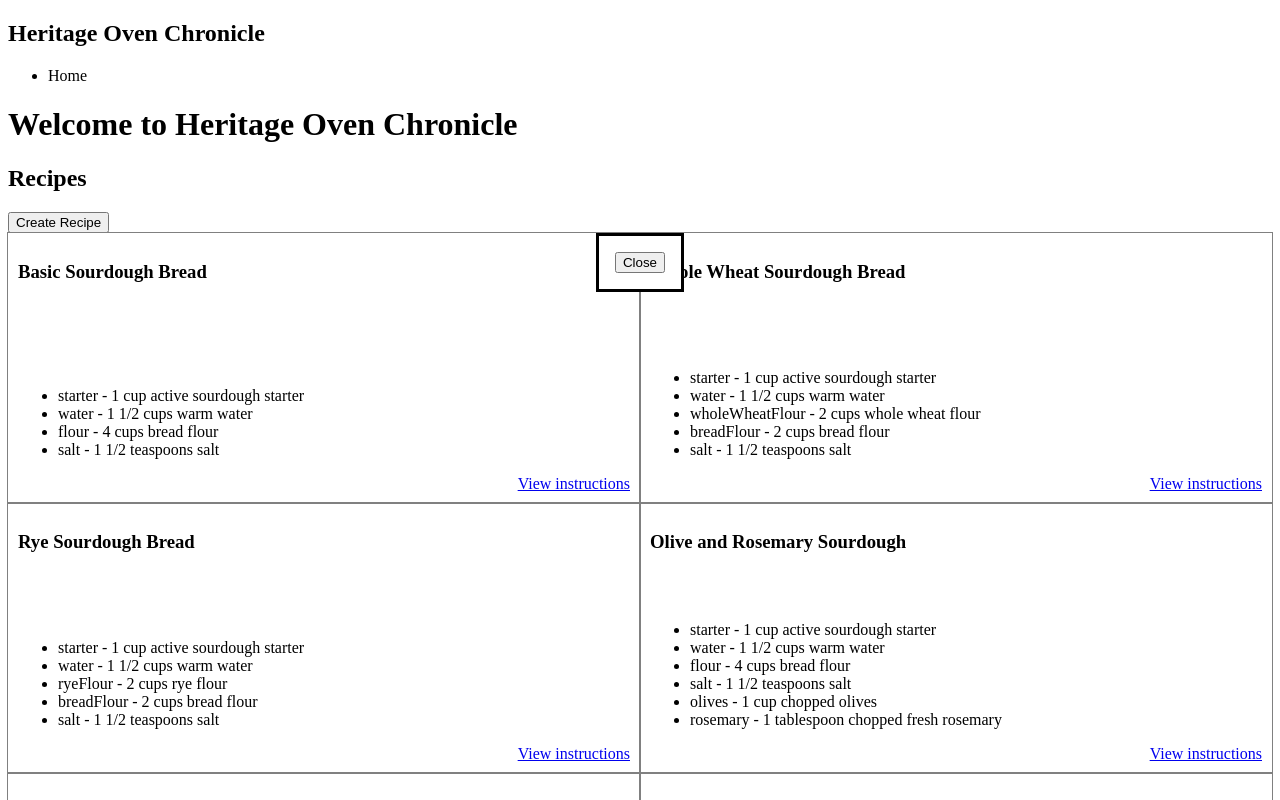
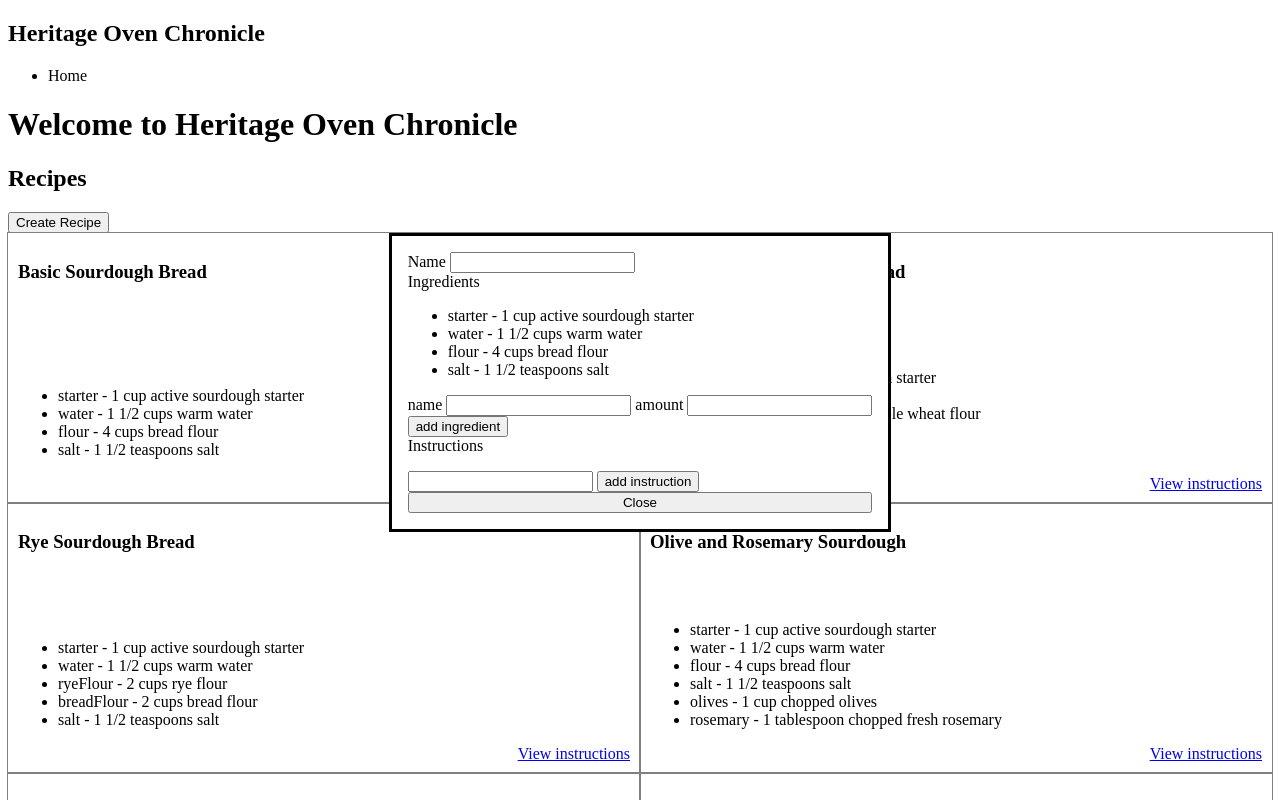
Before and after one commit to p-adams/bake-bot, a SvelteKit app: page / in a window 1280 px wide. Both pictures are taken after a click on the button "Create Recipe". Shown: the top 800 px of the page. Built offline with nearby package versions, Linux system fonts and the light colour scheme.

Commit message:
add recipe form fields

```diff
--- a/src/routes/+page.svelte
+++ b/src/routes/+page.svelte
@@ -7,6 +7,35 @@
     flipped: false,
   }));
   let isRecipeCreateDialogOpen = false;
+  let recipeData: App.Recipe = {
+    name: "",
+    ingredients: {
+      starter: "1 cup active sourdough starter",
+      water: "1 1/2 cups warm water",
+      flour: "4 cups bread flour",
+      salt: "1 1/2 teaspoons salt",
+    },
+    instructions: [],
+  };
+  let ingredient = {
+    name: "",
+    amount: "",
+  };
+  let instruction = "";
+  function handleNewIngredient() {
+    recipeData = {
+      ...recipeData,
+      ingredients: {
+        ...recipeData.ingredients,
+        [ingredient.name]: ingredient.amount,
+      },
+    };
+    ingredient = { name: "", amount: "" };
+  }
+  function handleNewInstruction() {
+    recipeData.instructions = [...recipeData.instructions, instruction];
+    instruction = "";
+  }
 </script>
 
 <h1>Welcome to Heritage Oven Chronicle</h1>
@@ -17,7 +46,44 @@
     >Create Recipe</button
   >
   <dialog open={isRecipeCreateDialogOpen}>
-    <button on:click={() => (isRecipeCreateDialogOpen = false)}>Close</button>
+    <form>
+      <label>
+        Name
+        <input bind:value={recipeData.name} />
+      </label>
+      <label>
+        Ingredients
+        <ul>
+          {#each Object.entries(recipeData.ingredients) as [ingredient, amount]}
+            <li>{ingredient} - {amount}</li>
+          {/each}
+        </ul>
+
+        <div>
+          <label>
+            name
+            <input bind:value={ingredient.name} />
+          </label>
+          <label>
+            amount
+            <input bind:value={ingredient.amount} />
+          </label>
+        </div>
+        <button on:click={() => handleNewIngredient()}>add ingredient</button>
+      </label>
+      <label>
+        Instructions
+        <ul>
+          {#each recipeData.instructions as instruction}
+            <li>{instruction}</li>
+          {/each}
+        </ul>
+        <input bind:value={instruction} />
+        <button on:click={() => handleNewInstruction()}>add instruction</button>
+      </label>
+
+      <button on:click={() => (isRecipeCreateDialogOpen = false)}>Close</button>
+    </form>
   </dialog>
   <div class="recipe-grid">
     {#each recipesCards as recipe}
@@ -34,4 +100,8 @@
     display: grid;
     grid-template-columns: 1fr 1fr;
   }
+  dialog form {
+    display: flex;
+    flex-direction: column;
+  }
 </style>
```
